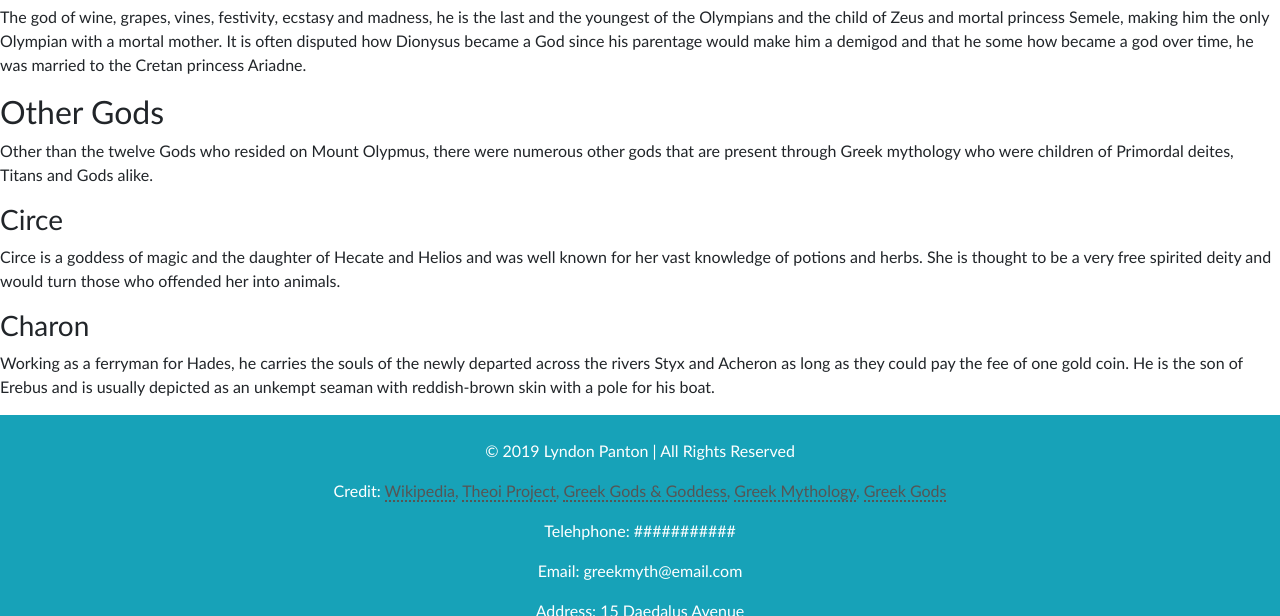
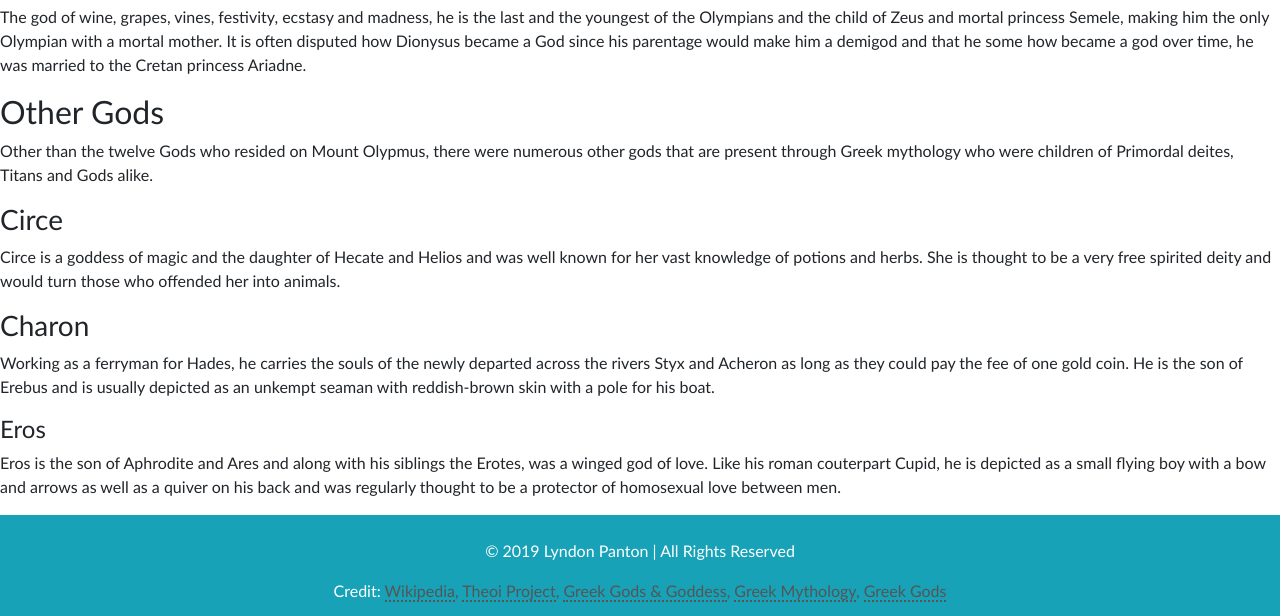
Before and after one commit to LyndonPanton/GreekMythology, a website: page src/index.html in a window 1280 px wide. Shown: the part 4586-5202 px from the top of the page. Drawn offline with nearby package versions, Linux system fonts and the light colour scheme; files that its build step writes are made by us from their sources.

Commit message:
added article about eros

```diff
--- a/src/index.html
+++ b/src/index.html
@@ -271,7 +271,12 @@
 
             <article id="charon" class="other-god">
                 <h3 class="other-god-head">Charon</h3>
-                <p class="other-god-head">Working as a ferryman for Hades, he carries the souls of the newly departed across the rivers Styx and Acheron as long as they could pay the fee of one gold coin. He is the son of Erebus and is usually depicted as an unkempt seaman with reddish-brown skin with a pole for his boat.</p>
+                <p class="other-god-intro">Working as a ferryman for Hades, he carries the souls of the newly departed across the rivers Styx and Acheron as long as they could pay the fee of one gold coin. He is the son of Erebus and is usually depicted as an unkempt seaman with reddish-brown skin with a pole for his boat.</p>
+            </article>
+
+            <article id="eros" class="other-god">
+                <h4 class="other-god-head">Eros</h4>
+                <p class="other-god-intro">Eros is the son of Aphrodite and Ares and along with his siblings the Erotes, was a winged god of love. Like his roman couterpart Cupid, he is depicted as a small flying boy with a bow and arrows as well as a quiver on his back and was regularly thought to be a protector of homosexual love between men.</p>
             </article>
         </section>
     </main>
```
